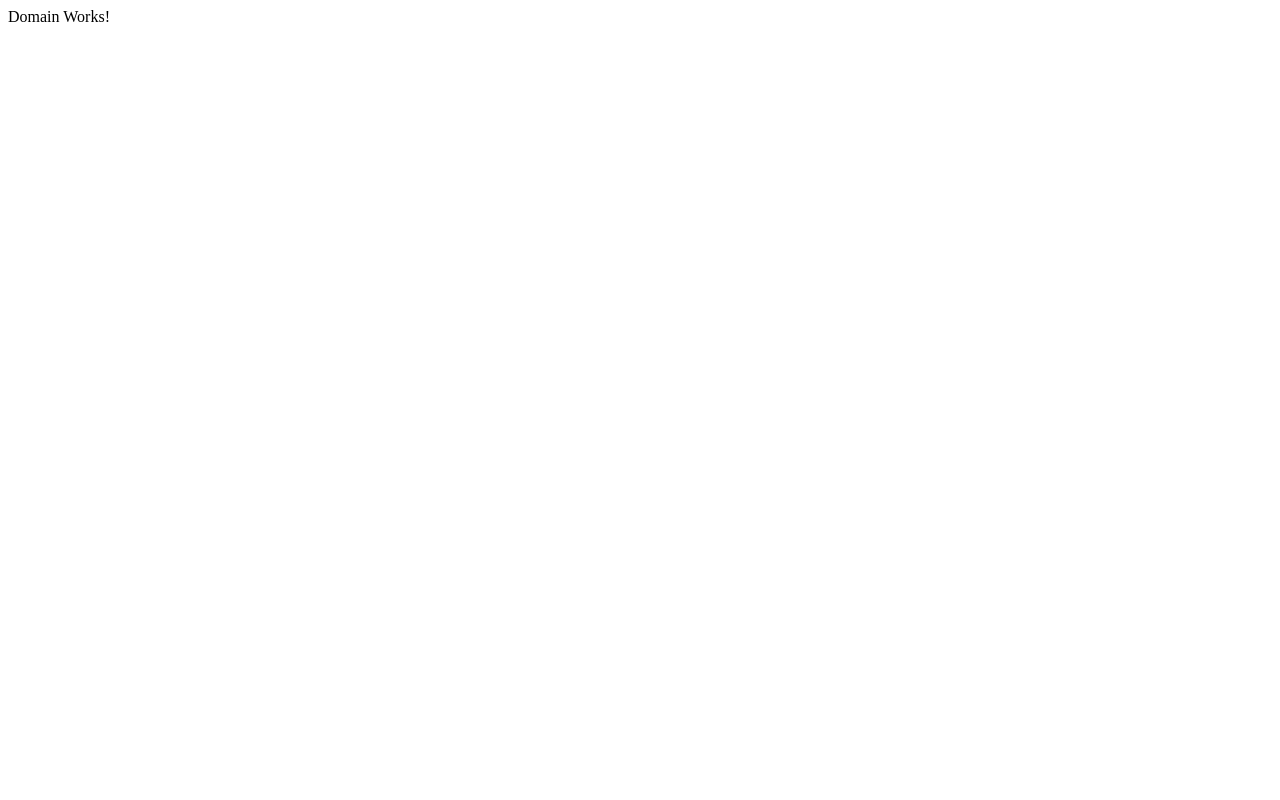
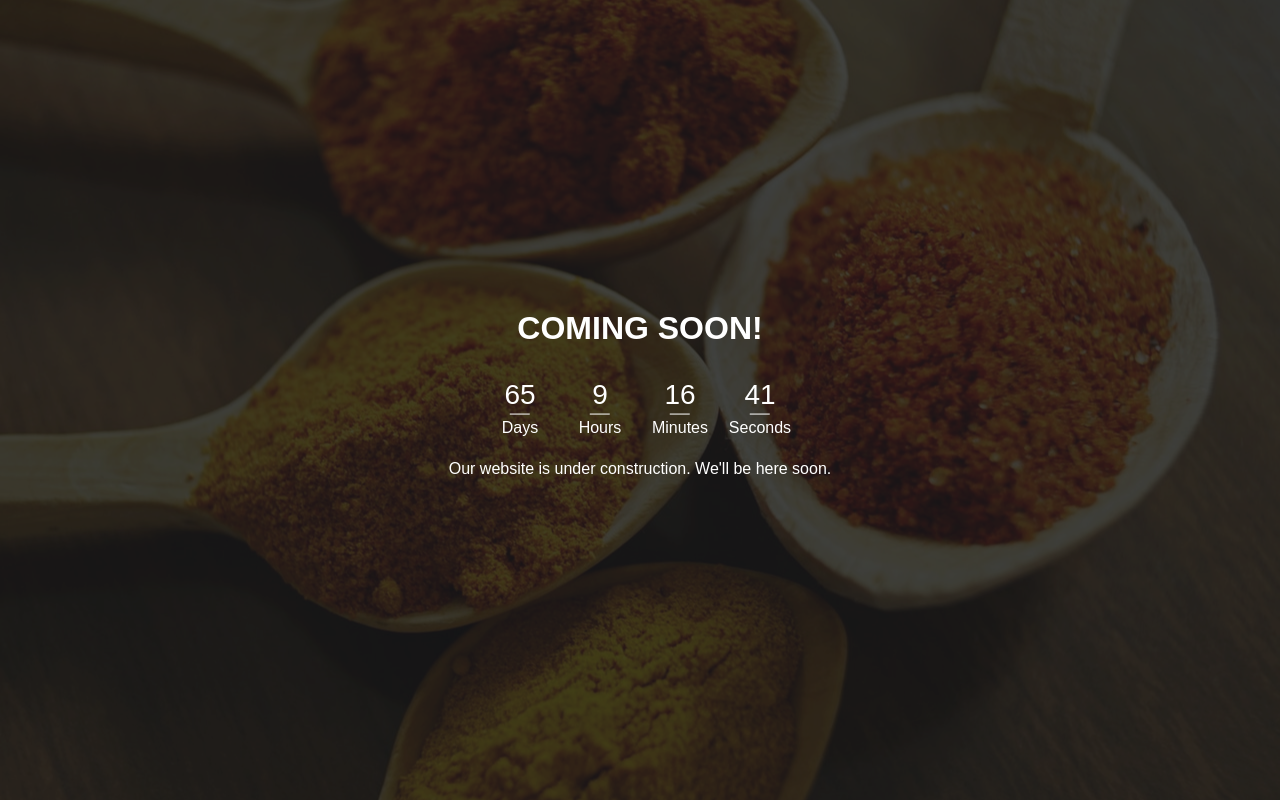
Before and after one commit to amibappy/MasalaMaster, a plain HTML site: page index.html in a window 1280 px wide. Drawn offline with Linux system fonts and the light colour scheme.

Commit message:
MasalaMaster Countdown Template

```diff
--- a/index.html
+++ b/index.html
@@ -1 +1,39 @@
-Domain Works!
+<!DOCTYPE html>
+<html>
+<head>
+    <meta name="description" content="Masala Master's Website">
+    <meta name="keywords" content="Masala Master, Restaurant, Indian Restaurant">
+    <meta name="author" content="Bappy">
+    <meta name="viewport" content="width=device-width, initial-scale=1.0">
+    <title>Masala Master | Coming Soon</title>
+    <link rel="stylesheet" href="styles.css">
+</head>
+<body>
+    <div class="wrapper">
+      <div class="overlay-bg">
+        <main class="content">
+            <h1>COMING SOON!</h1>
+            <div class="countdown">
+              <div class="countdown__days">
+                <div class="number"></div>
+                <span class>Days</span>
+              </div>
+              <div class="countdown__hours">
+                <div class="number"></div>
+                <span class>Hours</span>
+              </div>
+              <div class="countdown__minutes">
+                <div class="number"></div>
+                <span class>Minutes</span>
+              </div>
+              <div class="countdown__seconds">
+                <div class="number"></div>
+                <span class>Seconds</span>
+              </div>
+            </div>
+            <p>Our website is under construction. We'll be here soon.</p>
+        </div>
+      </div>
+    <script src="main.js"></script>
+</body>
+</html>
--- /dev/null
+++ b/main.js
@@ -0,0 +1,29 @@
+(() => {
+    const deadlineDate = new Date("August 21, 2020 23:59:59").getTime();
+
+    const countdownDays = document.querySelector(".countdown__days .number");
+    const countdownHours = document.querySelector(".countdown__hours .number");
+    const countdownMinutes = document.querySelector(
+    ".countdown__minutes .number");
+
+    const countdownSeconds = document.querySelector(
+    ".countdown__seconds .number");
+
+    setInterval(() => {
+      const currentDate = new Date().getTime();
+
+      const distance = deadlineDate - currentDate;
+
+      const days = Math.floor(distance / (1000 * 60 * 60 * 24));
+      const hours = Math.floor(
+      distance % (1000 * 60 * 60 * 24) / (1000 * 60 * 60));
+
+      const minutes = Math.floor(distance % (1000 * 60 * 60) / (1000 * 60));
+      const seconds = Math.floor(distance % (1000 * 60) / 1000);
+
+      countdownDays.innerHTML = days;
+      countdownHours.innerHTML = hours;
+      countdownMinutes.innerHTML = minutes;
+      countdownSeconds.innerHTML = seconds;
+    }, 1000);
+})();
--- /dev/null
+++ b/styles.css
@@ -0,0 +1,160 @@
+html,
+body,
+.wrapper {
+  height: 100%;
+}
+
+html,
+body {
+  padding: 0;
+  margin: 0;
+}
+
+body {
+  font: 1rem / 1.516 'Montserrat', Arial, sans-serif;
+}
+
+.wrapper {
+  position: relative;
+  background: url('bg.jpg') no-repeat center center/cover;
+}
+.wrapper:before {
+  content: '';
+  position: absolute;
+  top: 0;
+  left: 0;
+  width: 100%;
+  height: 100%;
+  background-color: rgba(33, 33, 33, 0.25);
+}
+
+.overlay-bg {
+    background: rgba(17, 22, 24, 0.75);
+    height: 100%;
+    width: 100%;
+}
+
+header,
+.content,
+footer {
+  position: absolute;
+}
+
+header,
+footer {
+  width: 100%;
+}
+
+header {
+  top: 0;
+  text-align: center;
+}
+
+.header__logo {
+  max-width: 65px;
+  fill: #fff;
+}
+
+.content {
+  top: 50%;
+  left: 50%;
+  text-align: center;
+  color: #fff;
+  -webkit-transform: translate(-50%, -50%);
+          transform: translate(-50%, -50%);
+}
+.content h1 {
+  margin-top: 0;
+}
+.content form {
+  margin: auto;
+  display: table;
+}
+.content input {
+  float: left;
+  font-size: 16px;
+  border: 1px solid #fff;
+}
+.content input[type=email] {
+  padding: 12px;
+  background: #fff;
+  border-top-left-radius: 4px;
+  border-bottom-left-radius: 4px;
+}
+.content input[type=submit] {
+  padding: 12px 24px;
+  color: #fff;
+  background: transparent;
+  border-top-right-radius: 4px;
+  border-bottom-right-radius: 4px;
+  cursor: pointer;
+  -webkit-transition: all .235s ease-in-out;
+  transition: all .235s ease-in-out;
+}
+.content input[type=submit]:hover {
+  color: #212121;
+  background: #fff;
+}
+
+.countdown {
+  margin: auto;
+  display: table;
+  font-size: 28px;
+  font-weight: 500;
+}
+.countdown > div {
+  float: left;
+  min-width: 80px;
+}
+.countdown span {
+  position: relative;
+  display: block;
+  font-size: 16px;
+  text-align: center;
+}
+.countdown span:before {
+  content: '';
+  position: absolute;
+  top: -2px;
+  right: 0;
+  left: 0;
+  margin-right: auto;
+  margin-left: auto;
+  width: 20px;
+  height: 1px;
+  background: #fff;
+}
+
+footer {
+  padding-bottom: 12px;
+  bottom: 0;
+}
+
+.footer__links {
+  text-align: center;
+  list-style-type: none;
+}
+.footer__links li {
+  display: inline-block;
+}
+.footer__links li:nth-of-type(n+2) {
+  margin-left: 12px;
+}
+.footer__links a {
+  padding: 8px 0;
+  display: block;
+  width: 41px;
+  text-align: center;
+  color: #fff;
+  border: 1px solid;
+  border-radius: 50%;
+  -webkit-transition: opacity .235s ease-in-out;
+  transition: opacity .235s ease-in-out;
+}
+.footer__links a:hover {
+  opacity: .5;
+}
+.footer__links .fa {
+  vertical-align: middle;
+  font-size: 21px;
+}
```
Also changed, not shown: bg.jpg (added).
